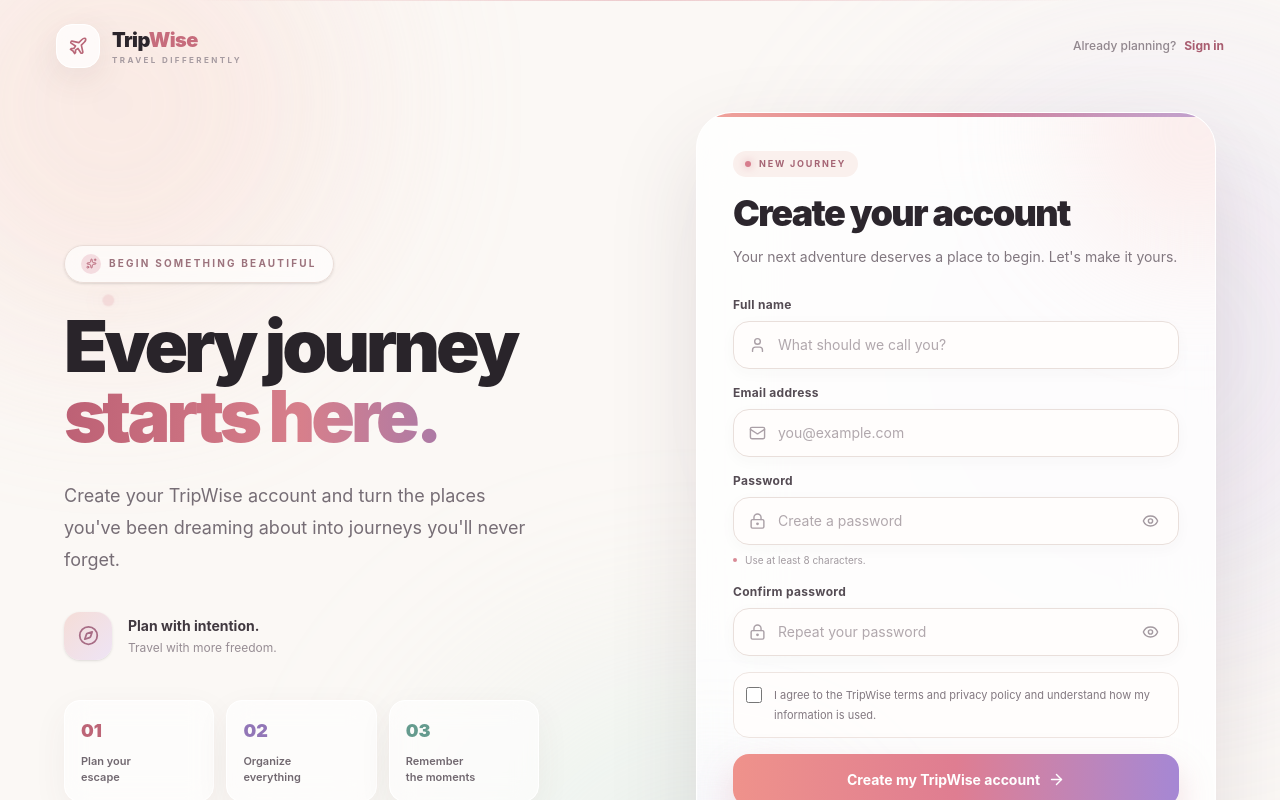
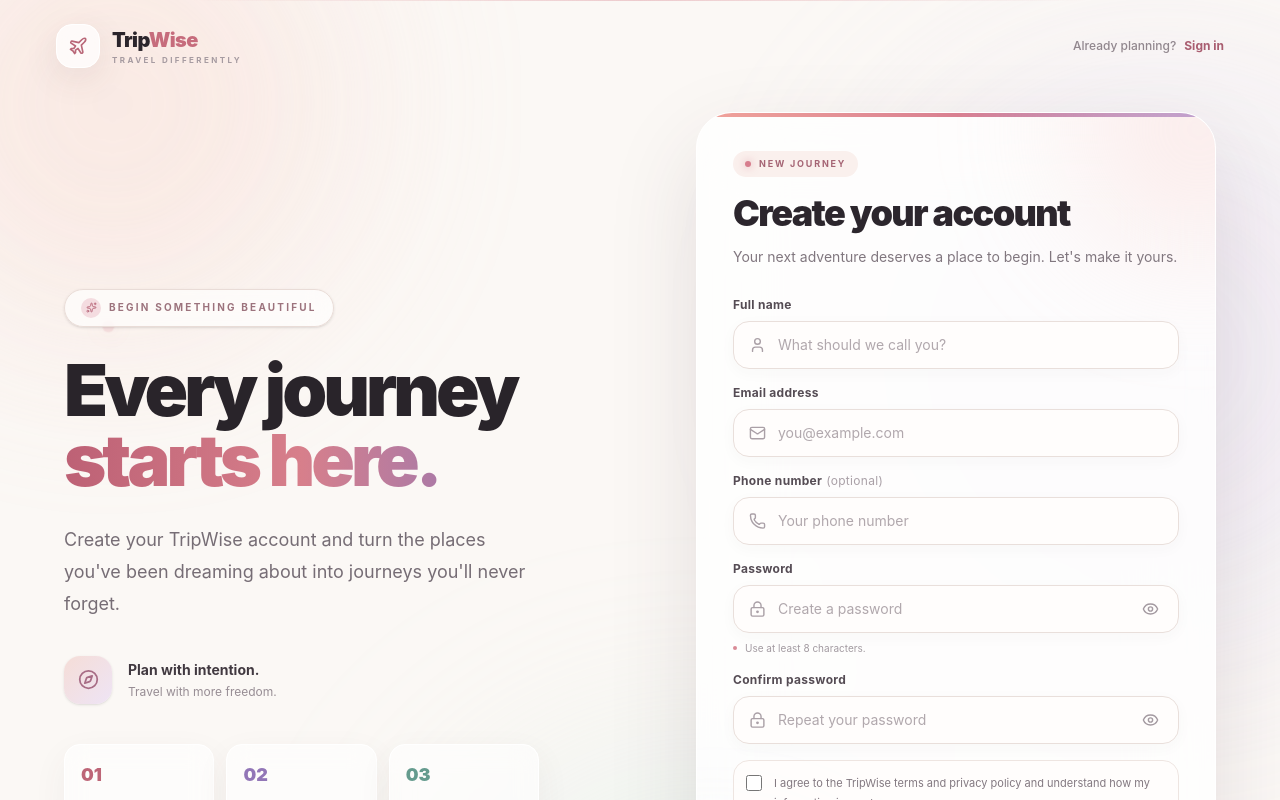
Before and after one commit to Piyushkumar481/TripWise, a React app in the folder frontend/: page /register in a window 1280 px wide. Shown: the top 800 px of the page. Built offline with nearby package versions, Linux system fonts and the light colour scheme; no server answers; the HTML template or start-up script is replaced by a standard one.

Commit message:
feat: connect registration form to backend API

```diff
--- a/frontend/package.json
+++ b/frontend/package.json
@@ -11,6 +11,7 @@
   },
   "dependencies": {
     "@tailwindcss/vite": "^4.3.3",
+    "axios": "^1.20.0",
     "lucide-react": "^1.46.0",
     "react": "^19.2.8",
     "react-dom": "^19.2.8",
--- a/frontend/src/pages/Register.jsx
+++ b/frontend/src/pages/Register.jsx
@@ -7,14 +7,101 @@ import {
   EyeOff,
   LockKeyhole,
   Mail,
+  Phone,
   Plane,
   Sparkles,
   User,
 } from "lucide-react"
 
+import { registerUser } from "../services/authService"
+
 function Register() {
   const [showPassword, setShowPassword] = useState(false)
   const [showConfirmPassword, setShowConfirmPassword] = useState(false)
+
+  const [formData, setFormData] = useState({
+    fullName: "",
+    email: "",
+    phone: "",
+    password: "",
+    confirmPassword: "",
+  })
+
+  const [loading, setLoading] = useState(false)
+  const [error, setError] = useState("")
+  const [success, setSuccess] = useState("")
+
+  const handleChange = (event) => {
+    const { name, value } = event.target
+
+    setFormData((previous) => ({
+      ...previous,
+      [name]: value,
+    }))
+
+    setError("")
+    setSuccess("")
+  }
+
+  const handleSubmit = async (event) => {
+    event.preventDefault()
+
+    setError("")
+    setSuccess("")
+
+    if (!formData.fullName.trim()) {
+      setError("Full name is required.")
+      return
+    }
+
+    if (!formData.email.trim()) {
+      setError("Email is required.")
+      return
+    }
+
+    if (formData.password.length < 8) {
+      setError("Password must be at least 8 characters.")
+      return
+    }
+
+    if (formData.password !== formData.confirmPassword) {
+      setError("Passwords do not match.")
+      return
+    }
+
+    try {
+      setLoading(true)
+
+      const registerData = {
+        fullName: formData.fullName,
+        email: formData.email,
+        password: formData.password,
+        phone: formData.phone,
+      }
+
+      const response = await registerUser(registerData)
+
+      setSuccess(
+        response.message || "Account created successfully!"
+      )
+
+      setFormData({
+        fullName: "",
+        email: "",
+        phone: "",
+        password: "",
+        confirmPassword: "",
+      })
+    } catch (err) {
+      const backendMessage =
+        err.response?.data?.message ||
+        "Registration failed. Please try again."
+
+      setError(backendMessage)
+    } finally {
+      setLoading(false)
+    }
+  }
 
   return (
     <main className="relative min-h-screen overflow-hidden bg-[#fbf8f5] text-[#28242b]">
@@ -34,10 +121,8 @@ function Register() {
 
       </div>
 
-
       {/* Top decorative line */}
       <div className="pointer-events-none absolute left-1/2 top-0 h-px w-[70%] -translate-x-1/2 bg-gradient-to-r from-transparent via-[#d98791]/40 to-transparent" />
-
 
       {/* Header */}
       <header className="relative z-20 flex items-center justify-between px-6 py-6 sm:px-10 lg:px-14">
@@ -67,7 +152,6 @@ function Register() {
 
         </a>
 
-
         <div className="hidden items-center gap-2 text-xs font-medium text-[#91878e] sm:flex">
 
           <span>Already planning?</span>
@@ -83,12 +167,10 @@ function Register() {
 
       </header>
 
-
       {/* Main content */}
       <div className="relative z-10 mx-auto flex min-h-[calc(100vh-89px)] max-w-7xl items-center px-5 pb-12 pt-5 sm:px-8 lg:px-12 xl:px-16">
 
         <div className="grid w-full items-center gap-12 lg:grid-cols-[0.9fr_1.1fr] lg:gap-16 xl:gap-24">
-
 
           {/* Left content */}
           <section className="hidden lg:block">
@@ -110,7 +192,6 @@ function Register() {
 
             </div>
 
-
             <h1 className="max-w-xl text-6xl font-black leading-[0.98] tracking-[-0.055em] text-[#29242a] xl:text-7xl">
 
               Every journey
@@ -121,13 +202,11 @@ function Register() {
 
             </h1>
 
-
             <p className="mt-7 max-w-lg text-base leading-7 text-[#766d75] xl:text-lg xl:leading-8">
               Create your TripWise account and turn the places
               you've been dreaming about into journeys you'll
               never forget.
             </p>
-
 
             <div className="mt-9 flex items-center gap-4">
 
@@ -154,7 +233,6 @@ function Register() {
 
             </div>
 
-
             <div className="mt-10 grid max-w-lg grid-cols-3 gap-3">
 
               <div className="rounded-2xl border border-white bg-white/60 p-4 shadow-[0_12px_35px_rgba(85,64,70,0.06)] backdrop-blur-md">
@@ -171,7 +249,6 @@ function Register() {
 
               </div>
 
-
               <div className="rounded-2xl border border-white bg-white/60 p-4 shadow-[0_12px_35px_rgba(85,64,70,0.06)] backdrop-blur-md">
 
                 <p className="text-lg font-black text-[#9276b7]">
@@ -185,7 +262,6 @@ function Register() {
                 </p>
 
               </div>
-
 
               <div className="rounded-2xl border border-white bg-white/60 p-4 shadow-[0_12px_35px_rgba(85,64,70,0.06)] backdrop-blur-md">
 
@@ -205,7 +281,6 @@ function Register() {
 
           </section>
 
-
           {/* Register card */}
           <section className="flex justify-center lg:justify-end">
 
@@ -220,7 +295,6 @@ function Register() {
                 <div className="pointer-events-none absolute -right-28 -top-28 h-64 w-64 rounded-full bg-[#f5d1ca]/35 blur-3xl" />
 
                 <div className="pointer-events-none absolute -bottom-28 -left-28 h-64 w-64 rounded-full bg-[#ded6f1]/30 blur-3xl" />
-
 
                 <div className="relative">
 
@@ -242,7 +316,6 @@ function Register() {
 
                   </div>
 
-
                   {/* Heading */}
                   <div>
 
@@ -253,7 +326,6 @@ function Register() {
                       New journey
 
                     </div>
-
 
                     <h2 className="text-3xl font-black tracking-[-0.045em] text-[#2c262d] sm:text-4xl">
                       Create your account
@@ -266,18 +338,31 @@ function Register() {
 
                   </div>
 
+                  {/* Success message */}
+                  {success && (
+                    <div className="mt-6 rounded-2xl border border-[#c8e7df] bg-[#effaf6] px-4 py-3 text-sm font-medium text-[#4c8a7c]">
+                      {success}
+                    </div>
+                  )}
+
+                  {/* Error message */}
+                  {error && (
+                    <div className="mt-6 rounded-2xl border border-[#f0c8c8] bg-[#fff3f3] px-4 py-3 text-sm font-medium text-[#b45f68]">
+                      {error}
+                    </div>
+                  )}
 
                   {/* Form */}
                   <form
                     className="mt-7 space-y-4"
-                    onSubmit={(event) => event.preventDefault()}
+                    onSubmit={handleSubmit}
                   >
 
                     {/* Full name */}
                     <div>
 
                       <label
-                        htmlFor="name"
+                        htmlFor="fullName"
                         className="mb-2 block text-xs font-bold tracking-wide text-[#554c54]"
                       >
                         Full name
@@ -291,8 +376,11 @@ function Register() {
                         />
 
                         <input
-                          id="name"
+                          id="fullName"
+                          name="fullName"
                           type="text"
+                          value={formData.fullName}
+                          onChange={handleChange}
                           placeholder="What should we call you?"
                           className="h-12 w-full rounded-2xl border border-[#e9dfdb] bg-[#fffdfc] pl-11 pr-4 text-sm text-[#332d34] outline-none placeholder:text-[#b1a8ad] shadow-[0_4px_15px_rgba(70,52,58,0.03)] transition-all duration-300 hover:border-[#dccdc8] focus:border-[#d58a97] focus:bg-white focus:ring-4 focus:ring-[#eaa3ad]/12"
                         />
@@ -300,7 +388,6 @@ function Register() {
                       </div>
 
                     </div>
-
 
                     {/* Email */}
                     <div>
@@ -321,7 +408,10 @@ function Register() {
 
                         <input
                           id="email"
+                          name="email"
                           type="email"
+                          value={formData.email}
+                          onChange={handleChange}
                           placeholder="you@example.com"
                           className="h-12 w-full rounded-2xl border border-[#e9dfdb] bg-[#fffdfc] pl-11 pr-4 text-sm text-[#332d34] outline-none placeholder:text-[#b1a8ad] shadow-[0_4px_15px_rgba(70,52,58,0.03)] transition-all duration-300 hover:border-[#dccdc8] focus:border-[#d58a97] focus:bg-white focus:ring-4 focus:ring-[#eaa3ad]/12"
                         />
@@ -330,6 +420,39 @@ function Register() {
 
                     </div>
 
+                    {/* Phone */}
+                    <div>
+
+                      <label
+                        htmlFor="phone"
+                        className="mb-2 block text-xs font-bold tracking-wide text-[#554c54]"
+                      >
+                        Phone number
+                        <span className="ml-1 font-normal text-[#aaa0a7]">
+                          (optional)
+                        </span>
+                      </label>
+
+                      <div className="group relative">
+
+                        <Phone
+                          size={17}
+                          className="pointer-events-none absolute left-4 top-1/2 -translate-y-1/2 text-[#aaa0a7] transition group-focus-within:text-[#bd687a]"
+                        />
+
+                        <input
+                          id="phone"
+                          name="phone"
+                          type="tel"
+                          value={formData.phone}
+                          onChange={handleChange}
+                          placeholder="Your phone number"
+                          className="h-12 w-full rounded-2xl border border-[#e9dfdb] bg-[#fffdfc] pl-11 pr-4 text-sm text-[#332d34] outline-none placeholder:text-[#b1a8ad] shadow-[0_4px_15px_rgba(70,52,58,0.03)] transition-all duration-300 hover:border-[#dccdc8] focus:border-[#d58a97] focus:bg-white focus:ring-4 focus:ring-[#eaa3ad]/12"
+                        />
+
+                      </div>
+
+                    </div>
 
                     {/* Password */}
                     <div>
@@ -350,7 +473,10 @@ function Register() {
 
                         <input
                           id="password"
+                          name="password"
                           type={showPassword ? "text" : "password"}
+                          value={formData.password}
+                          onChange={handleChange}
                           placeholder="Create a password"
                           className="h-12 w-full rounded-2xl border border-[#e9dfdb] bg-[#fffdfc] pl-11 pr-12 text-sm text-[#332d34] outline-none placeholder:text-[#b1a8ad] shadow-[0_4px_15px_rgba(70,52,58,0.03)] transition-all duration-300 hover:border-[#dccdc8] focus:border-[#d58a97] focus:bg-white focus:ring-4 focus:ring-[#eaa3ad]/12"
                         />
@@ -365,13 +491,11 @@ function Register() {
                               : "Show password"
                           }
                         >
-
                           {showPassword ? (
                             <EyeOff size={17} />
                           ) : (
                             <Eye size={17} />
                           )}
-
                         </button>
 
                       </div>
@@ -385,7 +509,6 @@ function Register() {
                       </div>
 
                     </div>
-
 
                     {/* Confirm password */}
                     <div>
@@ -406,7 +529,14 @@ function Register() {
 
                         <input
                           id="confirmPassword"
-                          type={showConfirmPassword ? "text" : "password"}
+                          name="confirmPassword"
+                          type={
+                            showConfirmPassword
+                              ? "text"
+                              : "password"
+                          }
+                          value={formData.confirmPassword}
+                          onChange={handleChange}
                           placeholder="Repeat your password"
                           className="h-12 w-full rounded-2xl border border-[#e9dfdb] bg-[#fffdfc] pl-11 pr-12 text-sm text-[#332d34] outline-none placeholder:text-[#b1a8ad] shadow-[0_4px_15px_rgba(70,52,58,0.03)] transition-all duration-300 hover:border-[#dccdc8] focus:border-[#d58a97] focus:bg-white focus:ring-4 focus:ring-[#eaa3ad]/12"
                         />
@@ -414,7 +544,9 @@ function Register() {
                         <button
                           type="button"
                           onClick={() =>
-                            setShowConfirmPassword(!showConfirmPassword)
+                            setShowConfirmPassword(
+                              !showConfirmPassword
+                            )
                           }
                           className="absolute right-3 top-1/2 -translate-y-1/2 rounded-xl p-2 text-[#a49aa1] transition hover:bg-[#faefed] hover:text-[#ad6073]"
                           aria-label={
@@ -423,19 +555,16 @@ function Register() {
                               : "Show password"
                           }
                         >
-
                           {showConfirmPassword ? (
                             <EyeOff size={17} />
                           ) : (
                             <Eye size={17} />
                           )}
-
                         </button>
 
                       </div>
 
                     </div>
-
 
                     {/* Terms */}
                     <div className="flex items-start gap-3 rounded-2xl border border-[#eee5e1] bg-[#fffdfb]/70 p-3">
@@ -456,28 +585,31 @@ function Register() {
 
                     </div>
 
-
                     {/* Submit */}
                     <button
                       type="submit"
-                      className="group relative flex h-13 w-full items-center justify-center gap-2 overflow-hidden rounded-2xl bg-gradient-to-r from-[#ef928b] via-[#df7d91] to-[#a587d4] text-sm font-bold text-white shadow-[0_16px_35px_rgba(202,116,137,0.25)] transition-all duration-300 hover:-translate-y-0.5 hover:shadow-[0_22px_45px_rgba(177,107,137,0.32)] active:translate-y-0"
+                      disabled={loading}
+                      className="group relative flex h-13 w-full items-center justify-center gap-2 overflow-hidden rounded-2xl bg-gradient-to-r from-[#ef928b] via-[#df7d91] to-[#a587d4] text-sm font-bold text-white shadow-[0_16px_35px_rgba(202,116,137,0.25)] transition-all duration-300 hover:-translate-y-0.5 hover:shadow-[0_22px_45px_rgba(177,107,137,0.32)] active:translate-y-0 disabled:cursor-not-allowed disabled:opacity-60"
                     >
 
                       <span className="absolute inset-0 -translate-x-full bg-gradient-to-r from-transparent via-white/40 to-transparent transition-transform duration-700 group-hover:translate-x-full" />
 
                       <span className="relative">
-                        Create my TripWise account
+                        {loading
+                          ? "Creating account..."
+                          : "Create my TripWise account"}
                       </span>
 
-                      <ArrowRight
-                        size={17}
-                        className="relative transition-transform duration-300 group-hover:translate-x-1"
-                      />
+                      {!loading && (
+                        <ArrowRight
+                          size={17}
+                          className="relative transition-transform duration-300 group-hover:translate-x-1"
+                        />
+                      )}
 
                     </button>
 
                   </form>
-
 
                   {/* Divider */}
                   <div className="my-6 flex items-center gap-3">
@@ -496,7 +628,6 @@ function Register() {
                     <div className="h-px flex-1 bg-[#eee4df]" />
 
                   </div>
-
 
                   {/* Login link */}
                   <p className="text-center text-xs text-[#8b8188]">
@@ -524,7 +655,6 @@ function Register() {
 
       </div>
 
-
       {/* Mobile footer */}
       <div className="relative z-10 px-6 pb-8 text-center lg:hidden">
 
--- /dev/null
+++ b/frontend/src/services/authService.js
@@ -0,0 +1,10 @@
+import api from "./api"
+
+export const registerUser = async (registerData) => {
+  const response = await api.post(
+    "/api/auth/register",
+    registerData
+  )
+
+  return response.data
+}
```
Also changed, not shown: frontend/src/services/api.js (added, +10 -0 lines), 1 other file (tests, documents, lock files or other folders).
